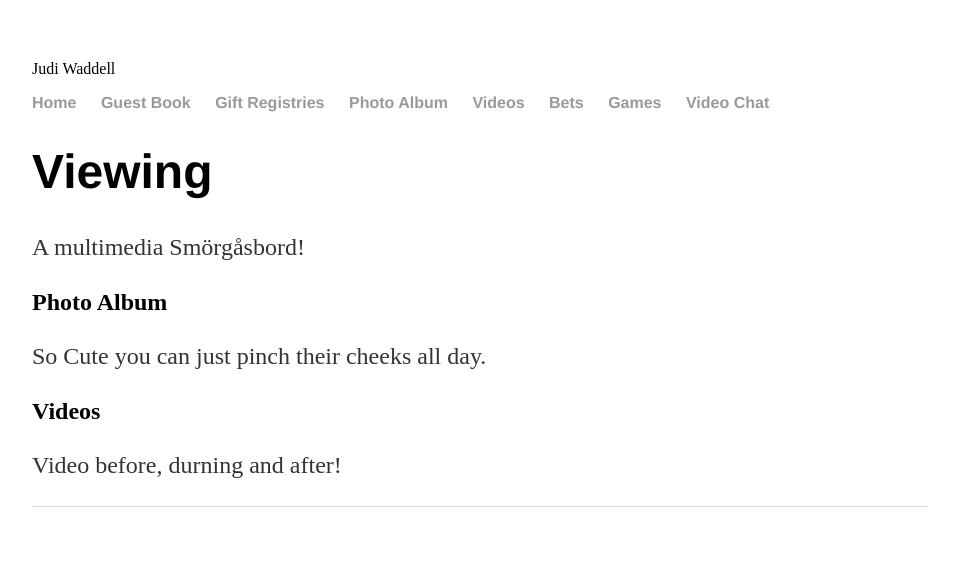
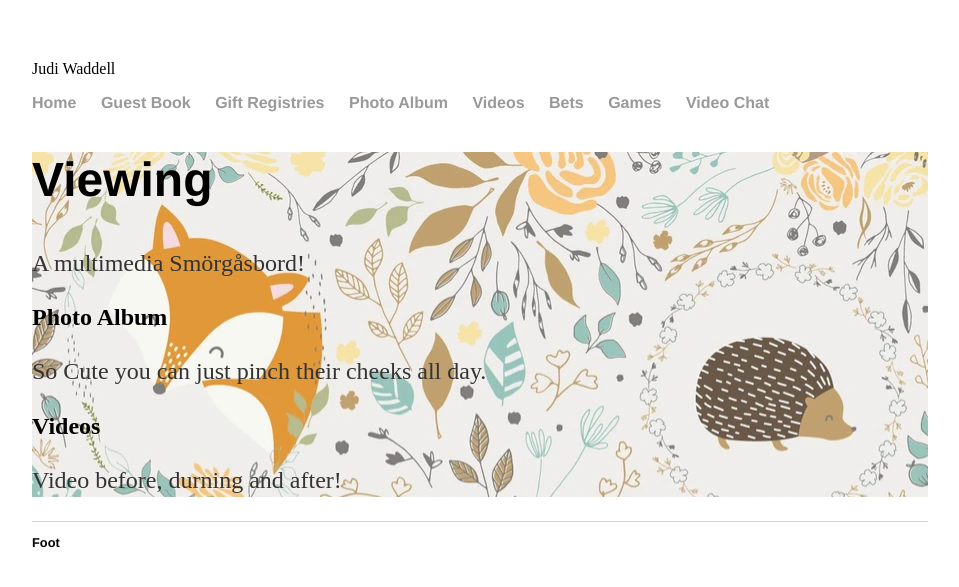
Before and after one commit to dwishampster/dwishampster.github.io, a Jekyll site: the page built from baby/view.html, in a window 1280 px wide. Shown: the top 587 px of the page, without its empty margins (160-1119 px from the left). Built offline with Jekyll 4.4.1, drawn with Linux system fonts in a browser that asks for light colours.

Commit message:
some css and template changes

```diff
--- a/_layouts/baby.html
+++ b/_layouts/baby.html
@@ -1,15 +1,22 @@
 <!DOCTYPE html>
-<html>
+<html class="no-js" lang="en-US">
+
 	<head>
+		<meta charset="utf-8">
 		<title>{{ page.title }}</title>
+		<meta name="description" content="Waddell Baby Shower">
+		<meta name="viewport" content="width=device-width, initial-scale=1">
+
+		<meta name="author" content="Joshua Waddell">
+		<link rel="author" href="humans.txt">
+
 		<!-- link to main stylesheet -->
-		<link rel="stylesheet" type="text/css" href="/css/main.css">
+		<link rel="stylesheet" type="text/css" media="screen" href="/css/main.css">
 	</head>
 	<body>
 		<header>
-			<div>
 			Judi Waddell
-			</div>
+		</header>
 		<nav>
 			<ul>
 				<li><a href="/baby">Home</a></li>
@@ -22,12 +29,12 @@
 				<li><a href="/baby#Chat">Video Chat</a></li>
 			</ul>
 		</nav>
-		</header>
-		<div class="container">
+		<section class="main">
             {{ content }}
-		</div><!-- /.container -->
+		</section><!-- /.main -->
 		<footer>
     		<ul>
+				<li>Foot</li>
 			</ul>
 		</footer>
 	</body>
--- a/css/main.css
+++ b/css/main.css
@@ -41,3 +41,7 @@ ul.posts {
 ul.posts li {
     list-style: none;
 }
+
+.main {
+    background: #fff url(/images/forestfriends.webp)
+}
```
Also changed, not shown: images/forestfriends.webp (added). Lines whose indentation alone changed are shown as unchanged.
